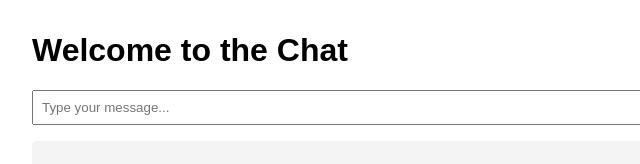
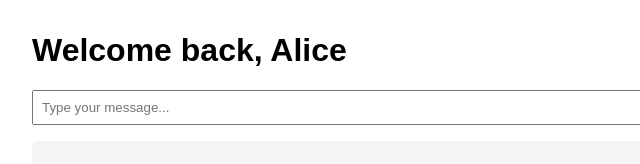
Before and after one commit to walkerbcky-star/Agent-BETA, a website: page chat.html in a window 1280 px wide. Shown: the full height of the page, 0-640 px from the left. Drawn offline with Linux system fonts and the light colour scheme.

Commit message:
Add user name to chat.html greeting

```diff
--- a/chat.html
+++ b/chat.html
@@ -12,7 +12,7 @@
   </style>
 </head>
 <body>
-  <h1>Welcome to the Chat</h1>
+  <h1 id="welcomeMessage">Welcome to the Chat</h1>
 
   <form id="chatForm">
     <input type="text" id="chatInput" placeholder="Type your message..." required />
@@ -25,6 +25,10 @@
     // For now, we hardcode or set the email here.
     // Later this can be filled from your login/session system.
     localStorage.setItem("userEmail", "tester@example.com");
+
+// Fake lookup until we wire DB → replace with real fetch later
+const userName = "Alice";
+document.getElementById("welcomeMessage").textContent = `Welcome back, ${userName}`;
 
     const chatForm = document.getElementById("chatForm");
     const chatInput = document.getElementById("chatInput");
```
